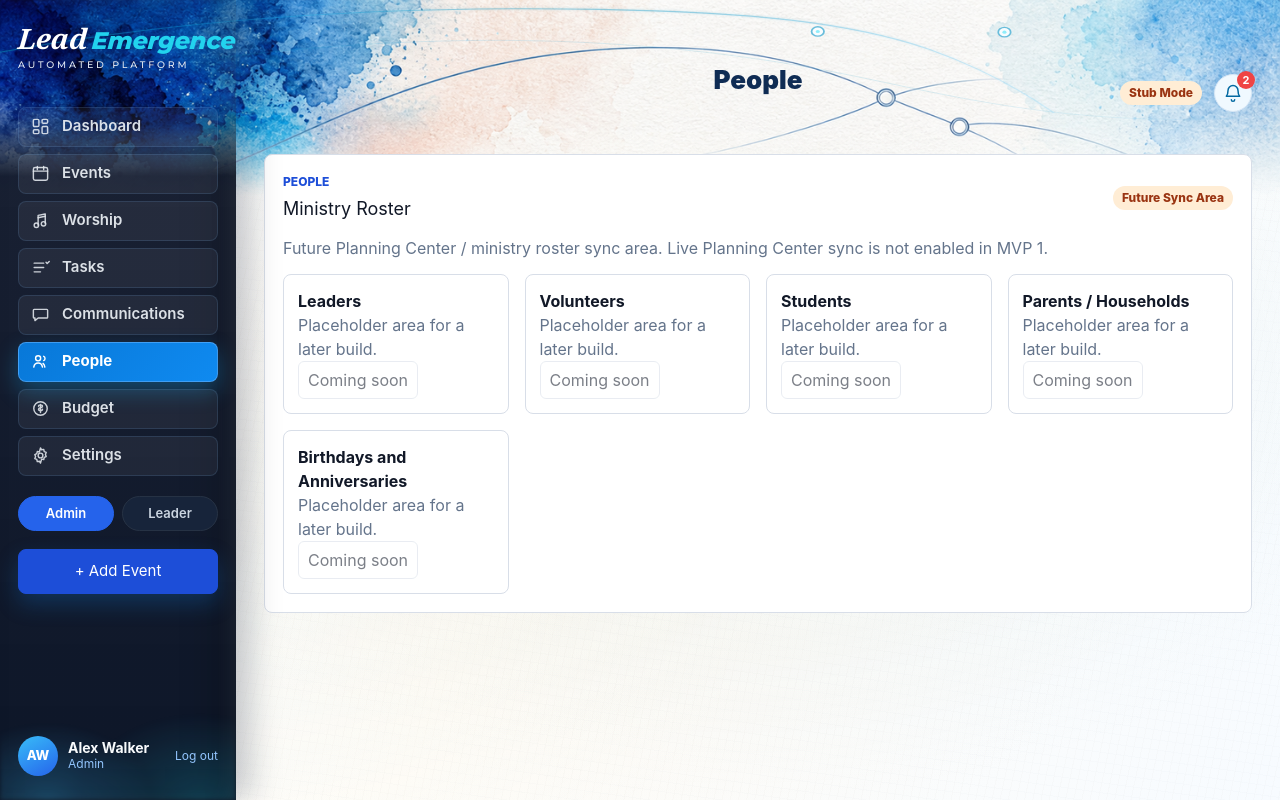
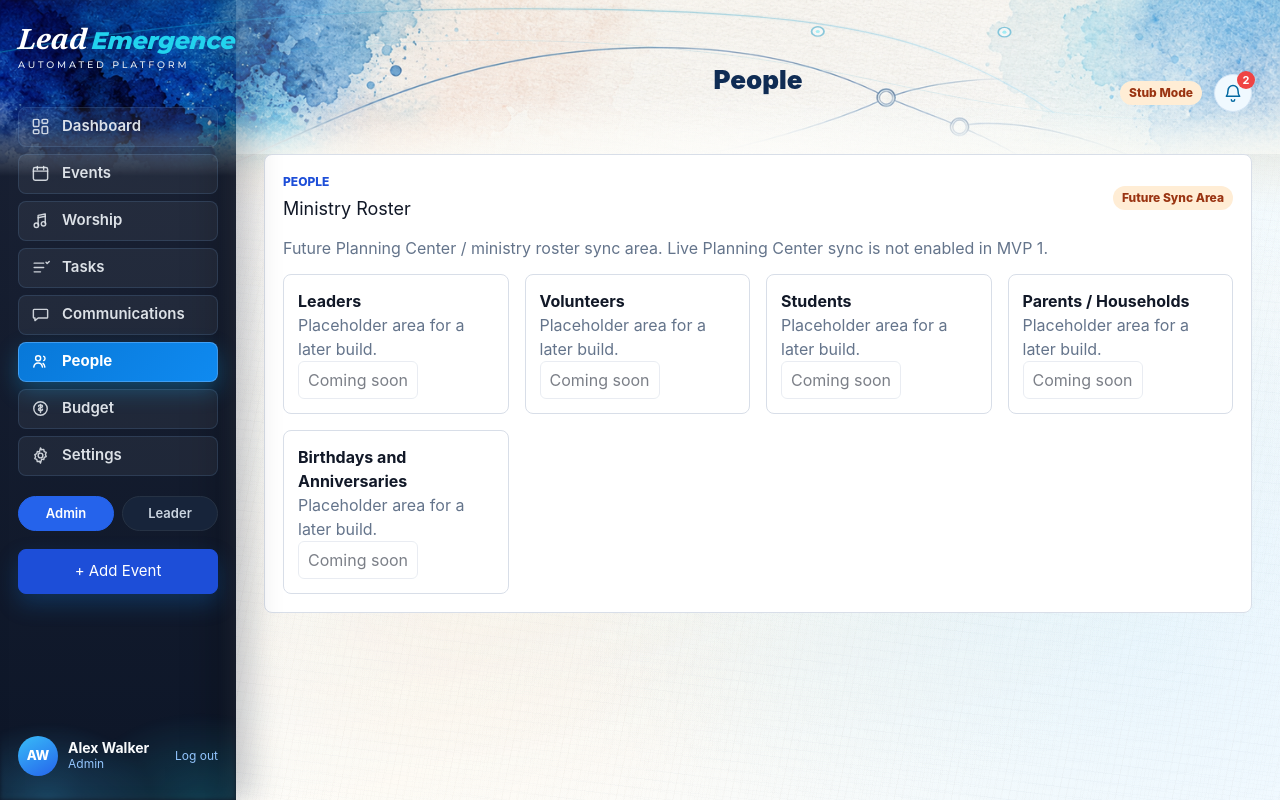
Before and after one commit to abostwick12/emergence-ministry-platform, a Next.js app: page /people in a window 1280 px wide. Built offline with nearby package versions, Linux system fonts and the light colour scheme; a web font is replaced by a local one.

Commit message:
Use feathered shell artwork underlay

```diff
--- a/components/app-shell.tsx
+++ b/components/app-shell.tsx
@@ -132,7 +132,9 @@ export function AppShell({ children }: { children: React.ReactNode }) {
 
   return (
     <div className="app-shell">
-      <UnifiedDashboardBrandArt />
+      <div className="app-top-art-clip" aria-hidden="true">
+        <UnifiedDashboardBrandArt />
+      </div>
 
       <aside className="sidebar app-sidebar" aria-label="Primary navigation">
         <Link className="brand-lead" href="/dashboard" aria-label="Lead Emergence Automated Platform">
@@ -187,8 +189,8 @@ export function AppShell({ children }: { children: React.ReactNode }) {
         <div className="sidebar-wash-bottom" aria-hidden="true" />
       </aside>
 
-      <main className="main app-main">
-        <header className="app-header">
+      <main className="main app-main app-main-shell">
+        <header className="app-header app-fixed-header">
           <div className="app-header-text">
             {isDashboard ? (
               <>
@@ -209,7 +211,7 @@ export function AppShell({ children }: { children: React.ReactNode }) {
           </div>
         </header>
 
-        <div className="app-content">{children}</div>
+        <div className="app-content app-scroll-region">{children}</div>
       </main>
 
       <nav className="mobile-bottom-nav" aria-label="Mobile navigation">
```
